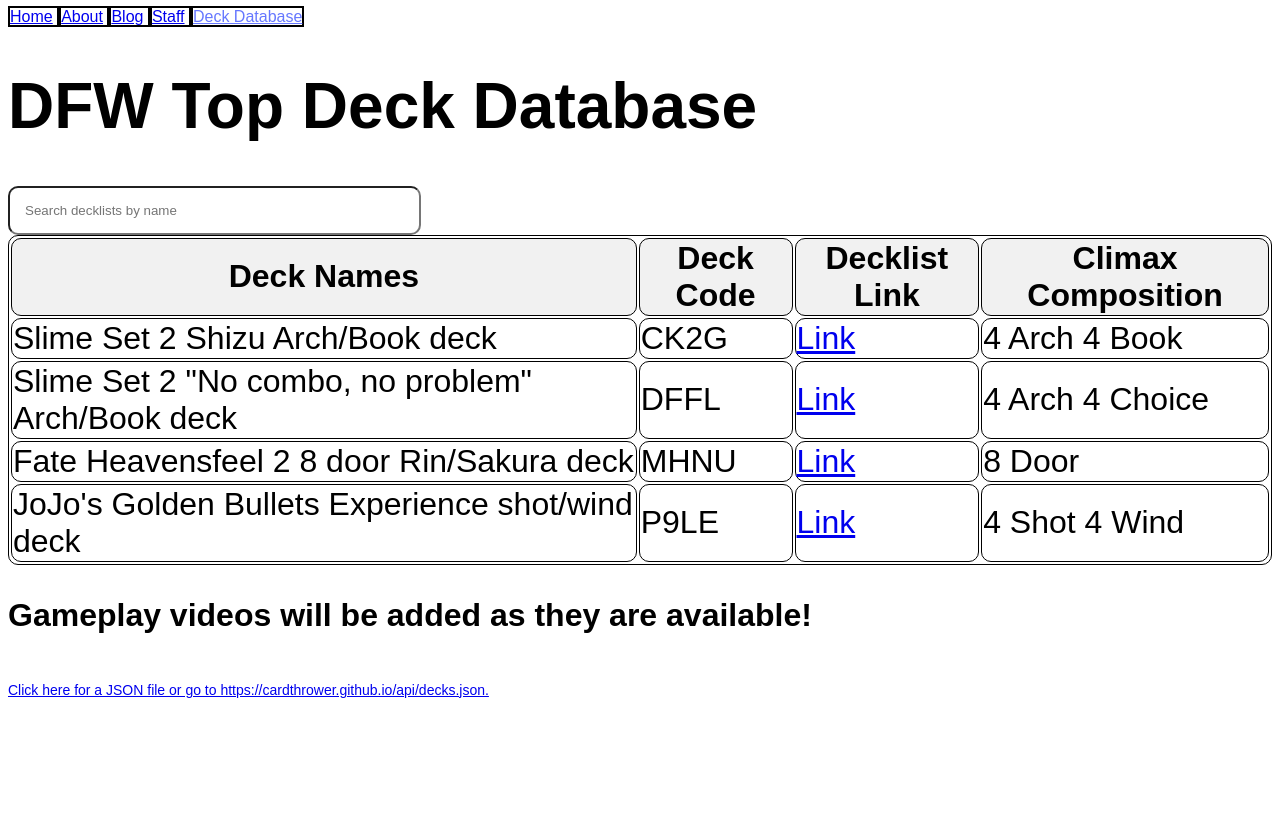
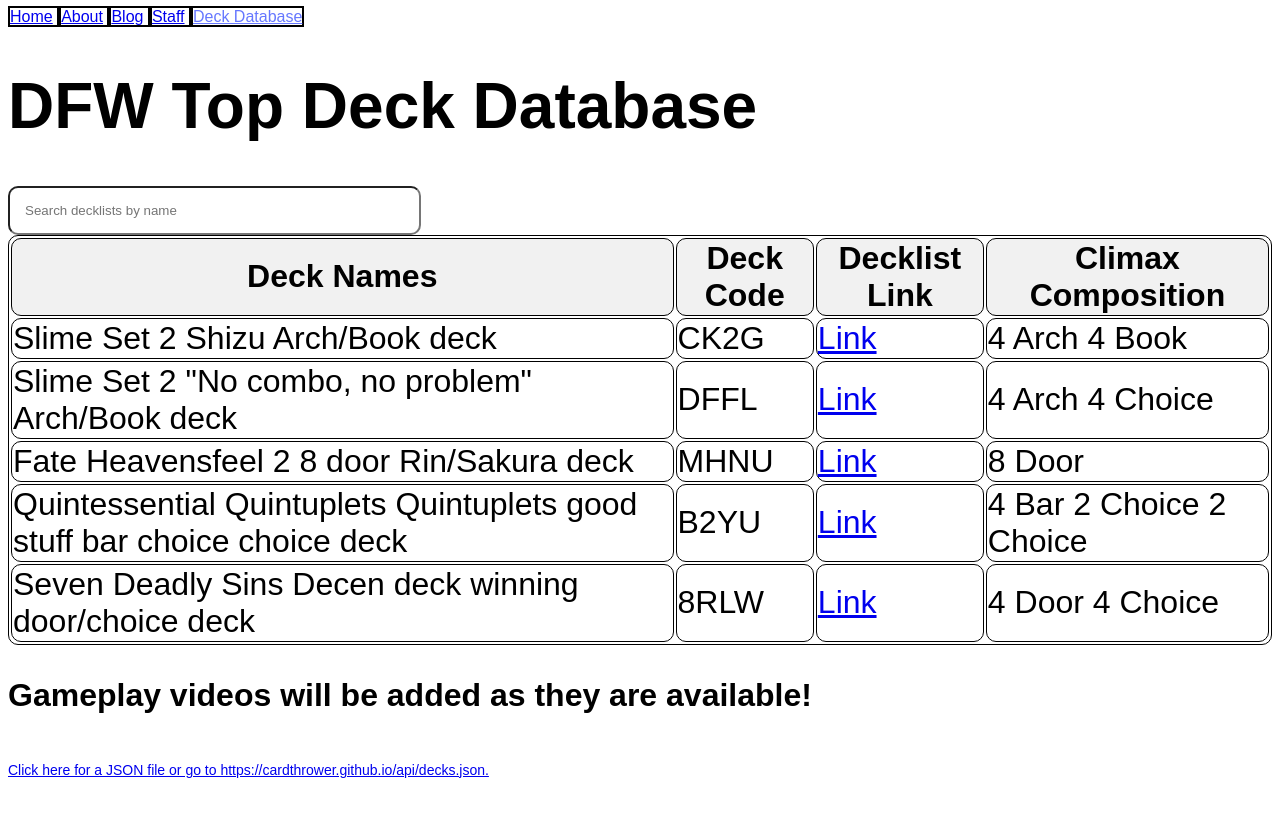
Before and after one commit to cardthrower/cardthrower.github.io, a Jekyll site: the page built from deck.html, in a window 1280 px wide. Shown: the top 817 px of the page. Built offline with Jekyll 4.4.1, drawn with Linux system fonts in a browser that asks for light colours.

Commit message:
updated db

```diff
--- a/_data/decks.yml
+++ b/_data/decks.yml
@@ -17,7 +17,11 @@ decks:
   code: MHNU
   decklogurl: https://decklog-en.bushiroad.com/view/MHNU
   climaxes: 8 Door
-- name: JoJo's Golden Bullets Experience shot/wind deck
-  code: P9LE
-  decklogurl: https://decklog-en.bushiroad.com/view/P9LE
-  climaxes: 4 Shot 4 Wind
+- name: Quintessential Quintuplets Quintuplets good stuff bar choice choice deck
+  code: B2YU
+  decklogurl: https://decklog-en.bushiroad.com/view/B2YU
+  climaxes: 4 Bar 2 Choice 2 Choice
+- name: Seven Deadly Sins Decen deck winning door/choice deck
+  code: 8RLW
+  decklogurl: https://decklog-en.bushiroad.com/view/8RLW
+  climaxes: 4 Door 4 Choice
```
